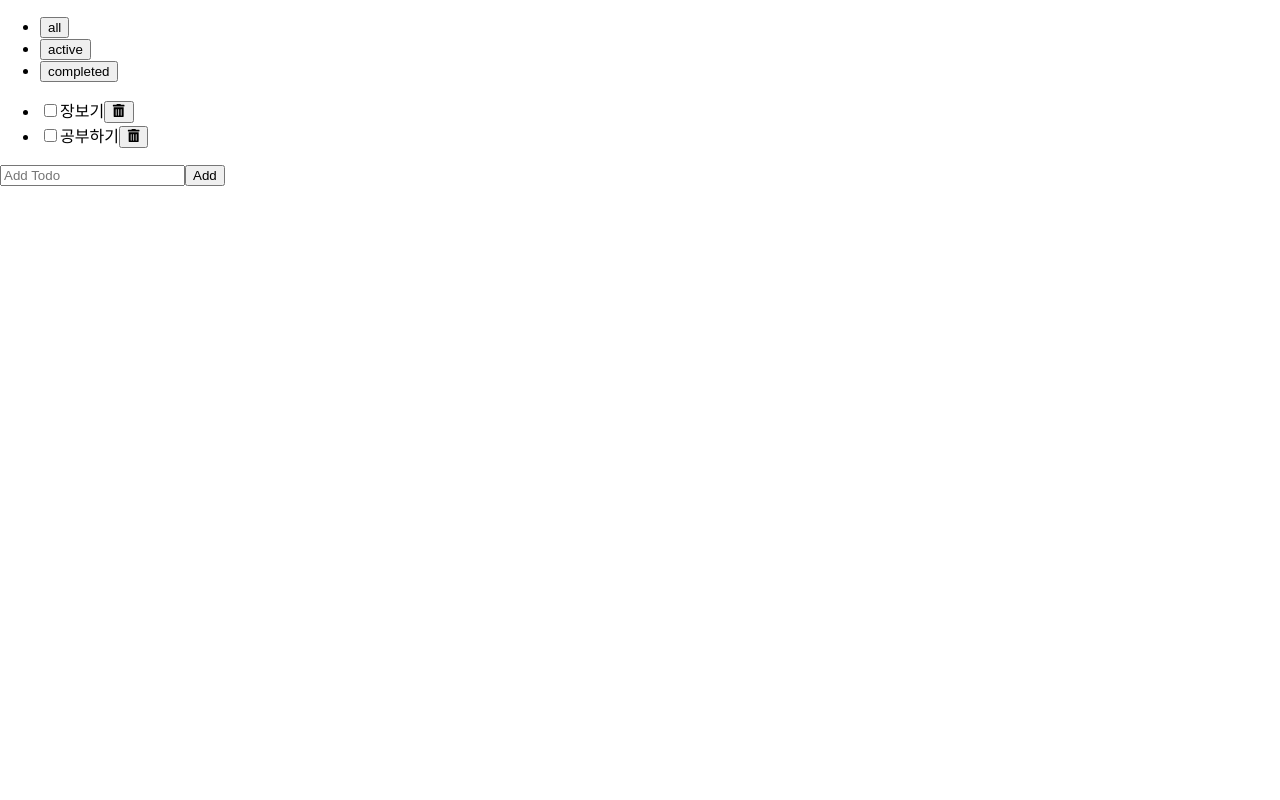
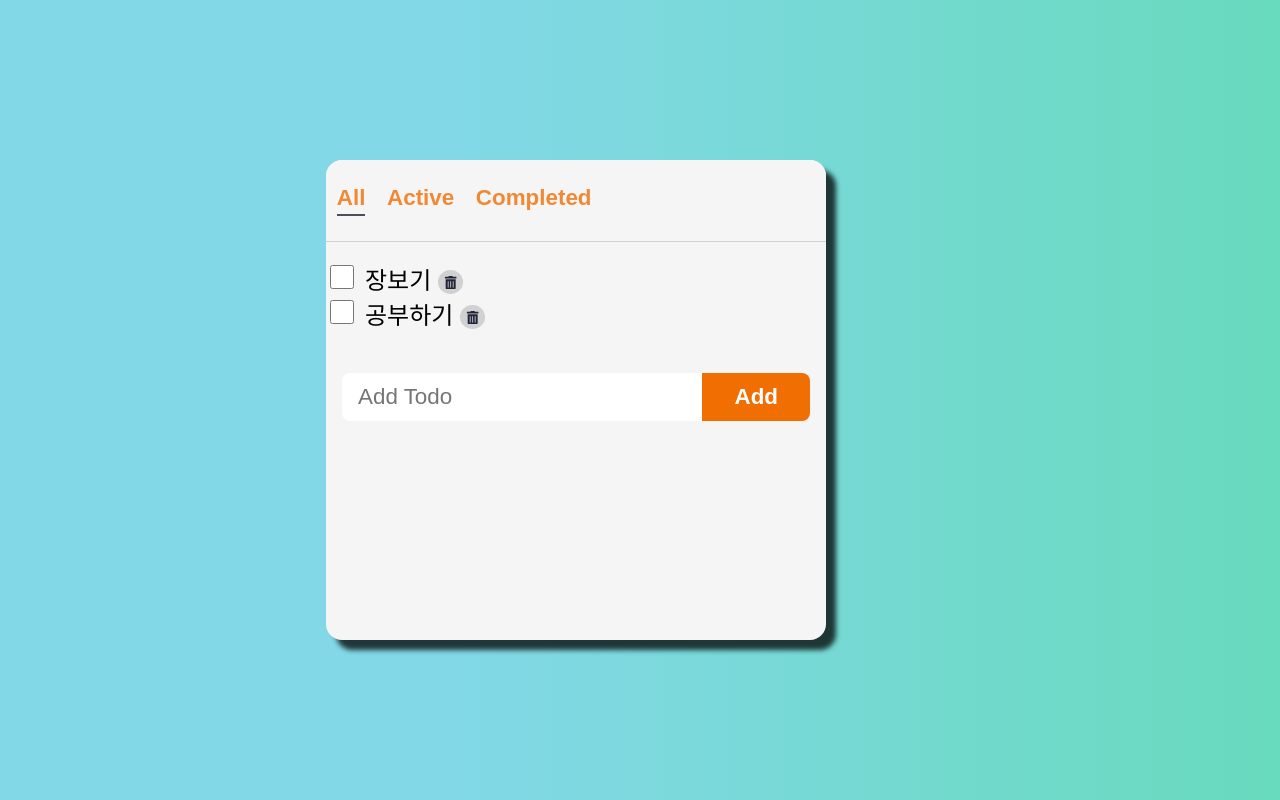
Before and after one commit to soyeonsong/To-do-App, a React (Create React App) app: page / in a window 1280 px wide. Built offline with nearby package versions, Linux system fonts and the light colour scheme.

Commit message:
To-do styling

```diff
--- a/src/components/AddTodo/AddTodo.jsx
+++ b/src/components/AddTodo/AddTodo.jsx
@@ -1,5 +1,6 @@
 import React, { useState } from 'react';
 import { v4 as uuidv4 } from 'uuid';
+import styles from './AddTodo.module.css';
 
 export default function AddTodo({ onAdd }) {
   const [text, setText] = useState('');
@@ -13,14 +14,15 @@
     setText('');
   };
   return (
-    <form onSubmit={handleSubmit}>
+    <form className={styles.form} onSubmit={handleSubmit}>
       <input
+      className={styles.input}
         type='text'
         placeholder='Add Todo'
         value={text}
         onChange={handleChange}
       />
-      <button>Add</button>
+      <button className={styles.button}>Add</button>
     </form>
   );
 }
--- /dev/null
+++ b/src/components/AddTodo/AddTodo.module.css
@@ -0,0 +1,31 @@
+.form {
+  width: 100%;
+  display: flex;
+  padding: 1.4rem 1rem;
+  background-color: var(--color-bg-dark);
+}
+
+.input{
+  flex: 1 0 auto;
+  font-size:1.4rem;
+  padding: 0.7rem 1rem;
+  border: none;
+  outline: none;
+  border-top-left-radius: 8px;
+  border-bottom-left-radius: 8px;
+}
+
+.button {
+  cursor: pointer;
+  background-color: var(--color-accent);
+  color: var(--color-white);
+  font-weight: bold;
+  font-size: 1.4rem;
+  padding: 0 2rem;
+  border-top-right-radius: 8px;
+  border-bottom-right-radius: 8px;
+}
+
+.button:hover {
+  filter: brightness(125%);
+}
--- a/src/components/Header/Header.jsx
+++ b/src/components/Header/Header.jsx
@@ -1,12 +1,12 @@
 import React from 'react';
-
+import styles from './Header.module.css'
 export default function Header({ filters, filter, onFilterChange }) {
   return (
-    <header>
-      <ul>
+    <header className={styles.header}>
+      <ul className ={styles.filters}>
         {filters.map((value,index) => (
-          <li key={index}>
-            <button onClick={() => onFilterChange(value)}>{value}</button>
+          <li key={index} >
+            <button className={`${styles.filter} ${filter ===value && styles.selected}`} onClick={() => onFilterChange(value) }>{value}</button>
           </li>
         ))}
       </ul>
--- /dev/null
+++ b/src/components/Header/Header.module.css
@@ -0,0 +1,34 @@
+.header {
+  display: flex;
+  justify-content: space-between;
+  align-items: center;
+  background-color: var(--color-bg-dark);
+  border-bottom: 1px solid var(--color-grey);
+}
+
+.filters {
+  display:flex;
+}
+
+.filter {
+  font-size: 1.4rem;
+  margin: 0.3rem;
+  text-transform: capitalize;
+  background-color: transparent;
+  color: var(--color-accent);
+  opacity: 0.8;
+  font-weight: bold
+}
+
+.filter:hover,
+.filter:hover {
+  opacity: 1;
+}
+
+.filter.selected::after{
+  content: '';
+  display: block;
+  margin-top: 0.2rem;
+  border: 1px solid var(--color-text);
+
+}
--- a/src/components/Todo/Todo.jsx
+++ b/src/components/Todo/Todo.jsx
@@ -1,5 +1,6 @@
 import React from 'react';
 import { FaTrashAlt } from 'react-icons/fa';
+import styles from './Todo.module.css';
 
 export default function Todo({ todo, onUpdate, onDelete }) {
   const { text, status } = todo;
@@ -9,16 +10,17 @@
   };
   const handleDelete = () => onDelete(todo);
   return (
-    <li>
+    <li className={styles.Todo}>
       <input
+      className={styles.checkbox}
         type='checkbox'
         id='checkbox'
         checked={status === 'completed'}
         onChange={handleChange}
       />
-      <label htmlFor='checkbox'>{todo.text}</label>
-      <span>
-        <button onClick={handleDelete}>
+      <label htmlFor='checkbox' className={styles.text}>{todo.text}</label>
+      <span className={styles.icon}>
+        <button className={styles.button} onClick={handleDelete}>
           <FaTrashAlt />
         </button>
       </span>
--- /dev/null
+++ b/src/components/Todo/Todo.module.css
@@ -0,0 +1,34 @@
+.todo{
+  display: flex;
+  justify-content: space-between;
+  align-items: center;
+  padding: 0.5rem 1rem;
+  margin: 0.1rem 0;
+  color: var(--color-text);
+}
+
+.checkbox {
+  width: 1.5rem;
+  height:1.5rem;
+}
+.text {
+  flex: 1 1 0%;
+  margin-left: 0.5rem;
+  font-size: 1.5rem;
+}
+.icon {
+  width: 26px;
+  height: 26px;
+  margin-left: 0.4rem;
+  background-color: var(--color-grey);
+  border-radius: 100%;
+  transition: all 150ms ease-out;
+}
+.icon:hover{
+  background-color: var(--color-accent);
+  transform: rotate(15deg) scale(1.2);
+}
+.button {
+  color: var(--color-text);
+  background-color: transparent;
+}
--- a/src/index.css
+++ b/src/index.css
@@ -1,3 +1,12 @@
+:root {
+  --color-bg-dark: #f5f5f5;
+  --color-bg: #fdfffd;
+  --color-grey: #d1d1d1;
+  --color-text: #22243b;
+  --color-accent: #f16e03;
+  --color-white: white;
+  --color-scrollbar: #aaa7a7;
+}
 body {
   margin: 0;
   font-family: -apple-system, BlinkMacSystemFont, 'Segoe UI', 'Roboto', 'Oxygen',
@@ -5,9 +14,58 @@
     sans-serif;
   -webkit-font-smoothing: antialiased;
   -moz-osx-font-smoothing: grayscale;
+  width: 90vw;
+  height: 100vh;
+  display: flex;
+  justify-content: center;
+  align-items:center;
+  background: rgb(130,216,231);
+  background: linear-gradient(90deg, rgba(130,216,231,1) 35%,
+   rgba(104,218,189,1) 100%);
+   font-size:1.2rem;
+   accent-color: var(--color-accent);
+}
+#root {
+  width: 100%;
+  height: 60%;
+  max-width: 500px;
+  background-color: var(--color-bg-dark);
+  border-radius: 1rem;
+  display: flex;
+  flex-direction: column;
+  box-shadow: 10px 10px 5px 0px rgba(0,0,0,0.75);
+-webkit-box-shadow: 10px 10px 5px 0px rgba(0,0,0,0.75);
+-moz-box-shadow: 10px 10px 5px 0px rgba(0,0,0,0.75);
+overflow: hidden;
+
 }
 
 code {
   font-family: source-code-pro, Menlo, Monaco, Consolas, 'Courier New',
     monospace;
 }
+
+* {
+  box-sizing: border-box;
+}
+
+ul {
+  list-style: none;
+  padding-left: 0;
+}
+button {
+  outline: none;
+  border: none;
+}
+::-webkit-scrollbar{
+  width: 0.5rem;
+}
+::-webkit-scrollbar-track {
+ background-color: var(--color-bg-dark);
+}
+::-webkit-scrollbar-thumb{
+  background-color: var(--color-scrollbar);
+}
+::-webkit-scrollbar-thumb:hover{
+  background-color: var(--color-accent);
+}
```
Also changed, not shown: src/components/TodoList/TodoList.module.css (added, +12 -0 lines).
